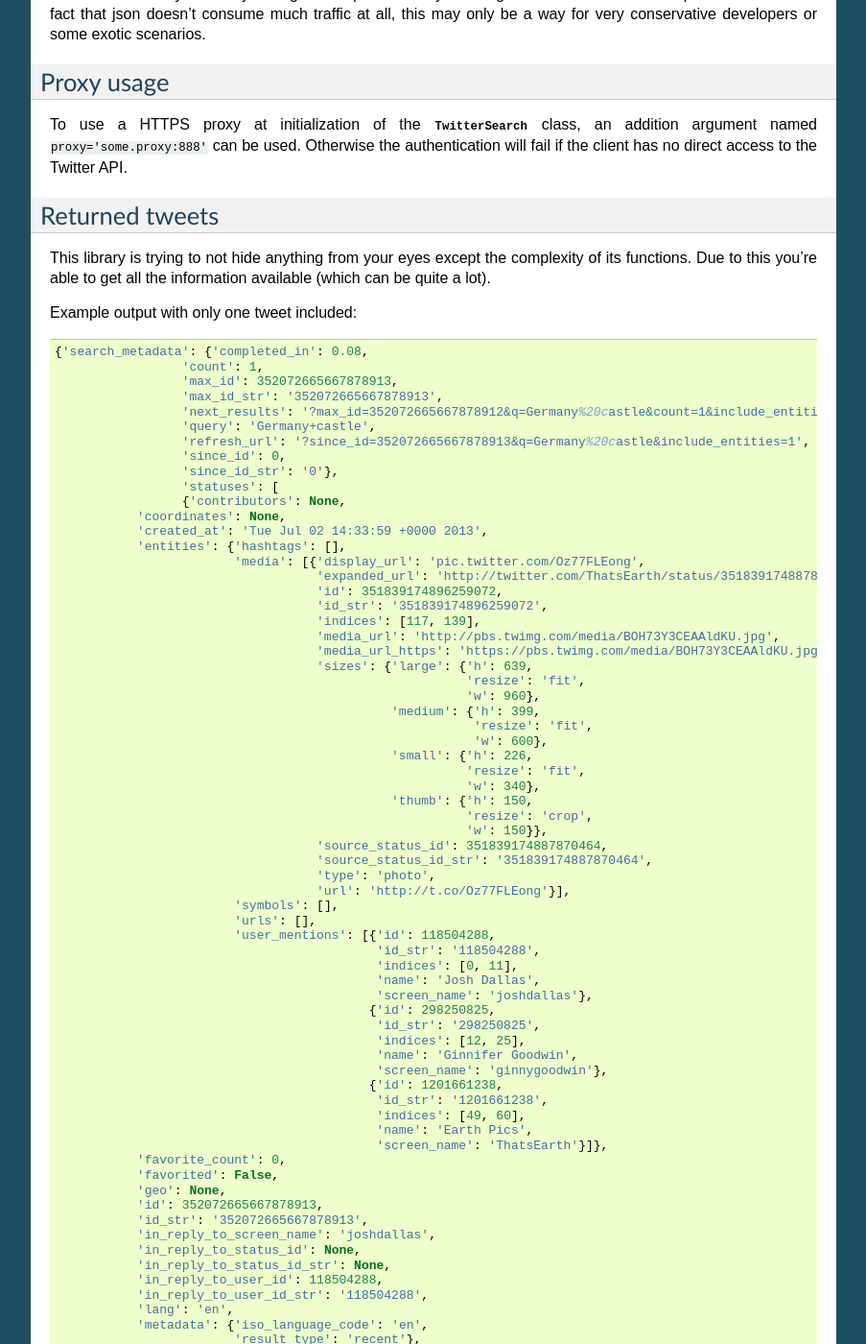
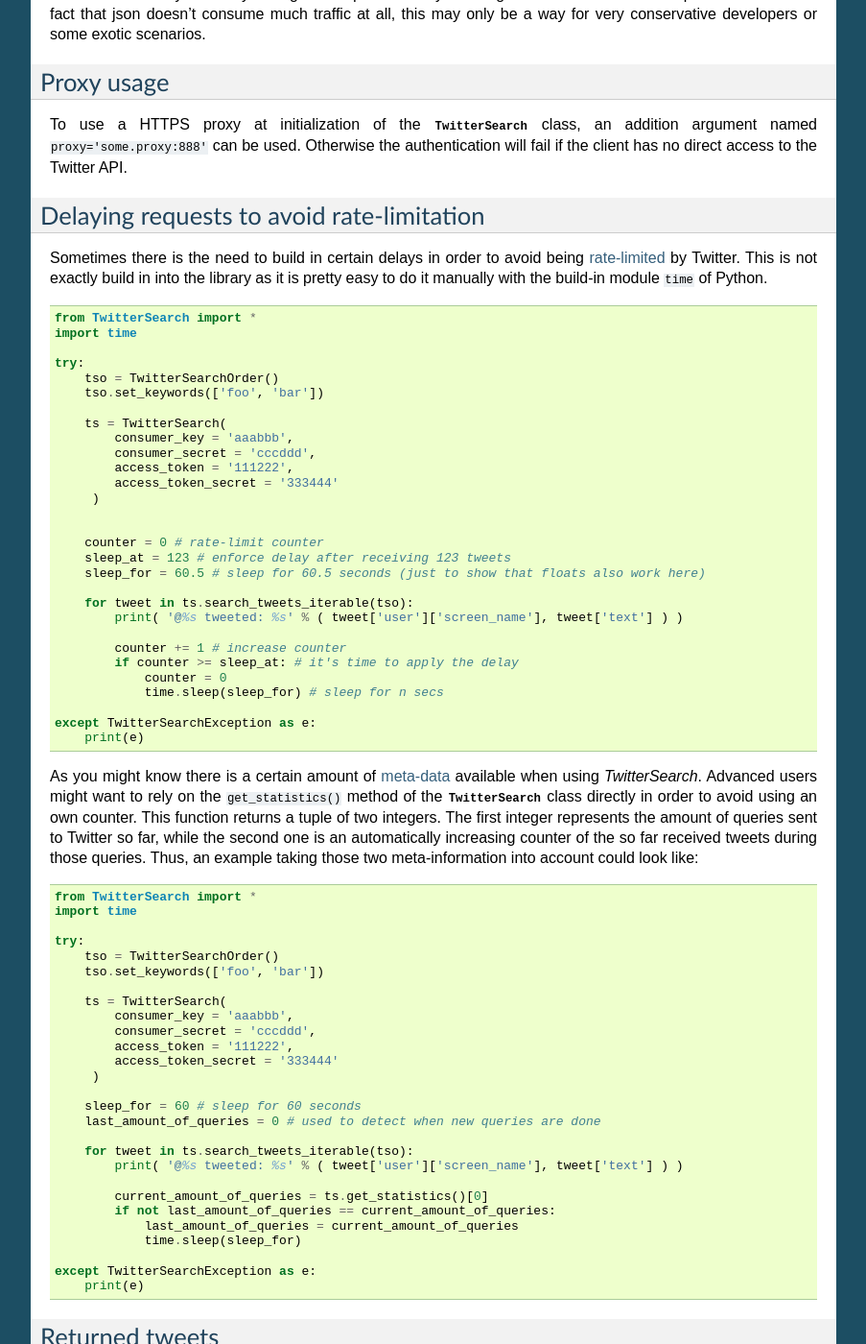
Before and after one commit to ckoepp/TwitterSearch, a Sphinx documentation site: the page built from docs/advanced_usage_ts.rst, in a window 1280 px wide and 1400 px high, scrolled down 668 px. Shown: the whole window at 96% size, without its empty margins (198-1101 px from the left). Built offline with Sphinx 7.4.7, drawn with Linux system fonts in a browser that asks for light colours; some of the changed text lies outside the part shown.

```diff
--- a/docs/advanced_usage_ts.rst
+++ b/docs/advanced_usage_ts.rst
@@ -24,6 +24,7 @@ If you're new to Python take a look at the following example:
 
     ts2 = TwitterSearch('aaabbb', 'cccddd', '111222', '333444', verify=True, proxy=None)
 
+
 Authentication and verification
 -------------------------------
 
@@ -35,6 +36,76 @@ Proxy usage
 -----------
 
 To use a HTTPS proxy at initialization of the :class:`TwitterSearch` class, an addition argument named ``proxy='some.proxy:888'`` can be used. Otherwise the authentication will fail if the client has no direct access to the Twitter API.
+
+Delaying requests to avoid rate-limitation
+------------------------------------------
+
+Sometimes there is the need to build in certain delays in order to avoid being `rate-limited <https://dev.twitter.com/rest/public/rate-limiting>`_ by Twitter. This is not exactly build in into the library as it is pretty easy to do it manually with the build-in module ``time`` of Python.
+
+.. code-block:: python
+
+    from TwitterSearch import *
+    import time
+
+    try:
+        tso = TwitterSearchOrder()
+        tso.set_keywords(['foo', 'bar'])
+
+        ts = TwitterSearch(
+            consumer_key = 'aaabbb',
+            consumer_secret = 'cccddd',
+            access_token = '111222',
+            access_token_secret = '333444'
+         )
+
+
+        counter = 0 # rate-limit counter
+        sleep_at = 123 # enforce delay after receiving 123 tweets
+        sleep_for = 60.5 # sleep for 60.5 seconds (just to show that floats also work here)
+
+        for tweet in ts.search_tweets_iterable(tso):
+            print( '@%s tweeted: %s' % ( tweet['user']['screen_name'], tweet['text'] ) )
+
+            counter += 1 # increase counter
+            if counter >= sleep_at: # it's time to apply the delay
+                counter = 0
+                time.sleep(sleep_for) # sleep for n secs
+
+    except TwitterSearchException as e:
+        print(e)
+
+As you might know there is a certain amount of `meta-data <#access-meta-data>`_ available when using *TwitterSearch*. Advanced users might want to rely on the ``get_statistics()`` method of the :class:`TwitterSearch` class directly in order to avoid using an own counter. This function returns a tuple of two integers. The first integer represents the amount of queries sent to Twitter so far, while the second one is an automatically increasing counter of the so far received tweets during those queries. Thus, an example taking those two meta-information into account could look like:
+
+.. code-block:: python
+
+    from TwitterSearch import *
+    import time
+
+    try:
+        tso = TwitterSearchOrder()
+        tso.set_keywords(['foo', 'bar'])
+
+        ts = TwitterSearch(
+            consumer_key = 'aaabbb',
+            consumer_secret = 'cccddd',
+            access_token = '111222',
+            access_token_secret = '333444'
+         )
+
+        sleep_for = 60 # sleep for 60 seconds
+        last_amount_of_queries = 0 # used to detect when new queries are done
+
+        for tweet in ts.search_tweets_iterable(tso):
+            print( '@%s tweeted: %s' % ( tweet['user']['screen_name'], tweet['text'] ) )
+
+            current_amount_of_queries = ts.get_statistics()[0]
+            if not last_amount_of_queries == current_amount_of_queries:
+                last_amount_of_queries = current_amount_of_queries
+                time.sleep(sleep_for)
+
+    except TwitterSearchException as e:
+        print(e)
+
 
 Returned tweets
 ---------------
--- a/docs/basic_usage.rst
+++ b/docs/basic_usage.rst
@@ -50,7 +50,7 @@ If you're into the access of a timeline of a certain user, you can do this by us
       print(e)
 
 
-Please note those code snippes are already working examples executable in both, Python2 **and** Python3.
+Please note those code snippets are already working examples executable in both, Python2 **and** Python3.
 
 
 Accessible information
```
Also changed, not shown: other parts of docs/advanced_usage_ts.rst (+1 -1 lines), docs/advanced_usage_tse.rst (+8 -8 lines), docs/index.rst (+8 -10 lines).
